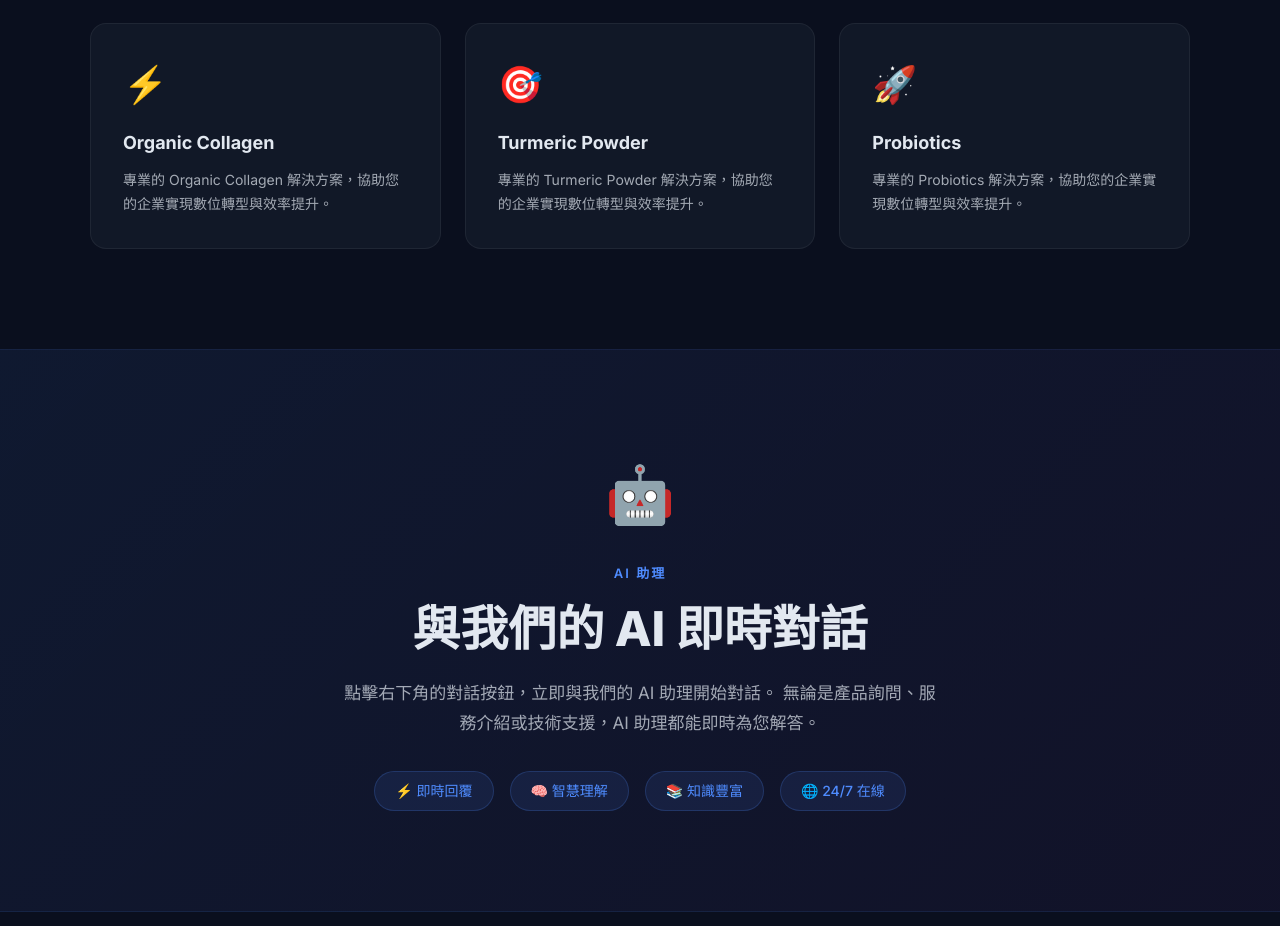
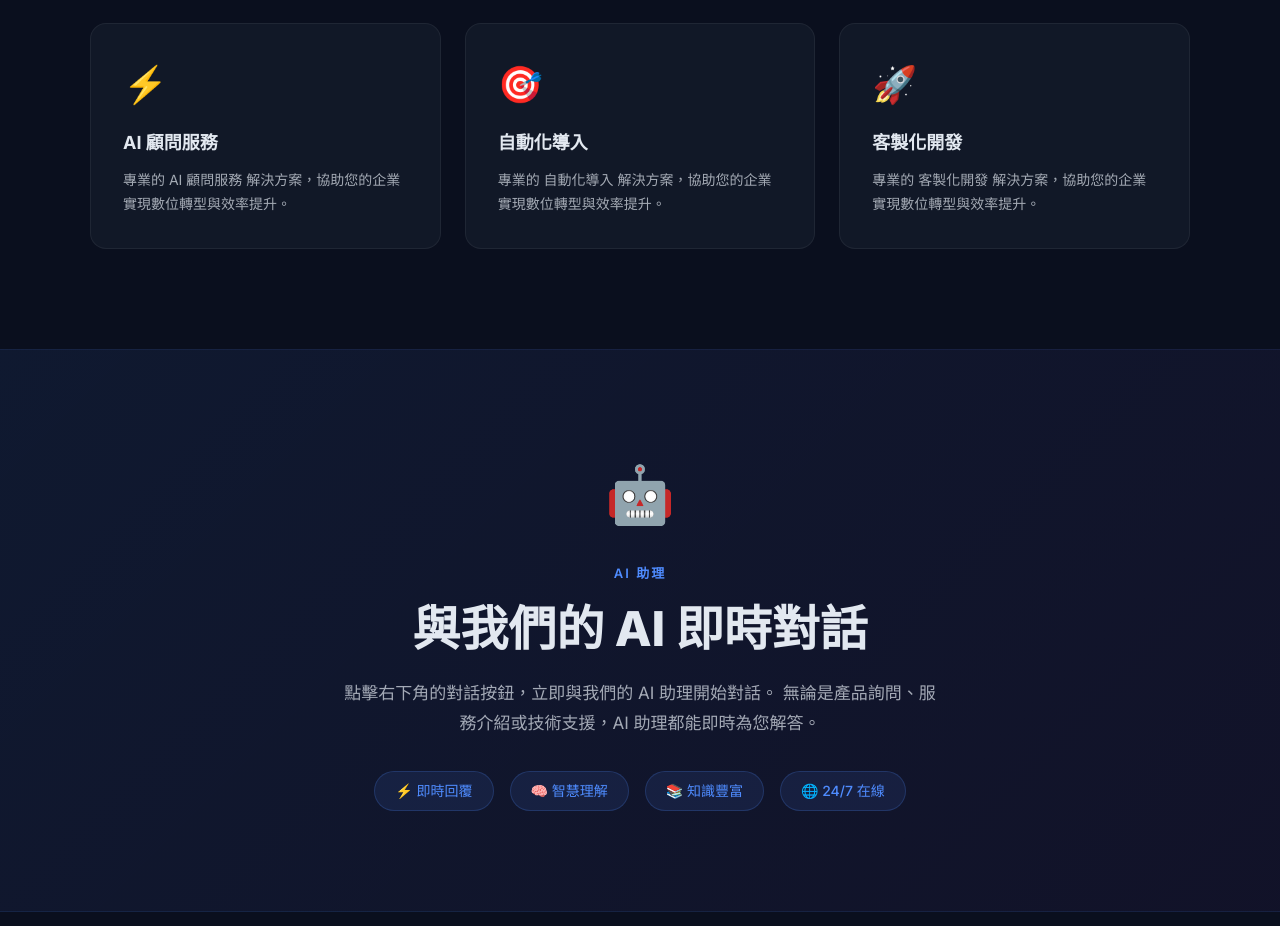
Before and after one commit to leyutech2020-coder/pure-organic, a plain HTML site: page index.html in a window 1280 px wide. Shown: the part 1760-2686 px from the top of the page. Drawn offline with Linux system fonts and the light colour scheme; a script that the page names is missing.

Commit message:
Deploy website via AI Agent

```diff
--- a/index.html
+++ b/index.html
@@ -146,18 +146,18 @@
 		<div class="services-grid">
 		<div class="service-card">
 			<div class="service-icon">⚡</div>
-			<h3>Organic Collagen</h3>
-			<p>專業的 Organic Collagen 解決方案，協助您的企業實現數位轉型與效率提升。</p>
+			<h3>AI 顧問服務</h3>
+			<p>專業的 AI 顧問服務 解決方案，協助您的企業實現數位轉型與效率提升。</p>
 		</div>
 		<div class="service-card">
 			<div class="service-icon">🎯</div>
-			<h3>Turmeric Powder</h3>
-			<p>專業的 Turmeric Powder 解決方案，協助您的企業實現數位轉型與效率提升。</p>
+			<h3>自動化導入</h3>
+			<p>專業的 自動化導入 解決方案，協助您的企業實現數位轉型與效率提升。</p>
 		</div>
 		<div class="service-card">
 			<div class="service-icon">🚀</div>
-			<h3>Probiotics</h3>
-			<p>專業的 Probiotics 解決方案，協助您的企業實現數位轉型與效率提升。</p>
+			<h3>客製化開發</h3>
+			<p>專業的 客製化開發 解決方案，協助您的企業實現數位轉型與效率提升。</p>
 		</div>
 		</div>
 	</div>
@@ -205,7 +205,7 @@
 		data-key="ek_d6cc613fa50ba1a3352eac092dbd73350bba84831c74803b"
 		data-theme="#4f8cff"
 		data-position="right"
-		data-welcome="Hi! How can I help you?">
+		data-welcome="您好！我是 Pure Organic 的 AI 助理，有什麼可以幫您的嗎？">
 	</script>
 </body>
 </html>
```
